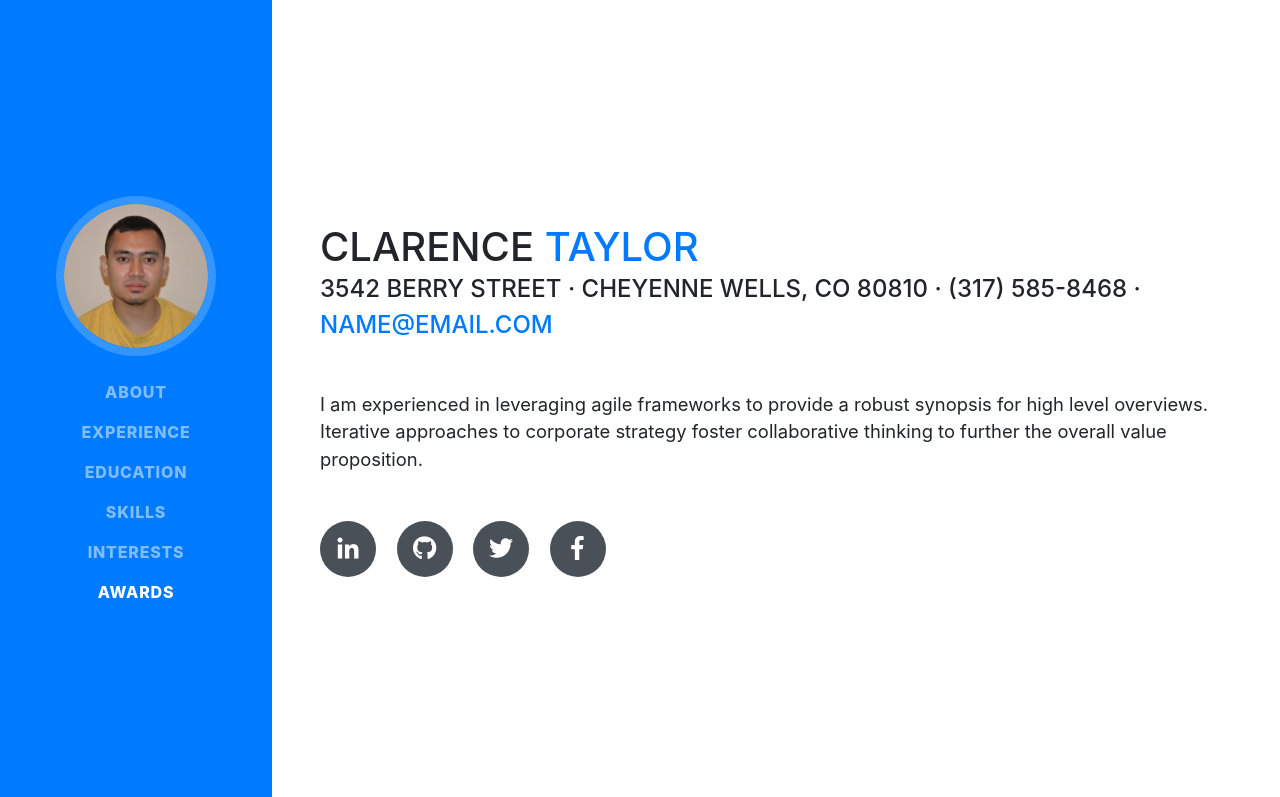
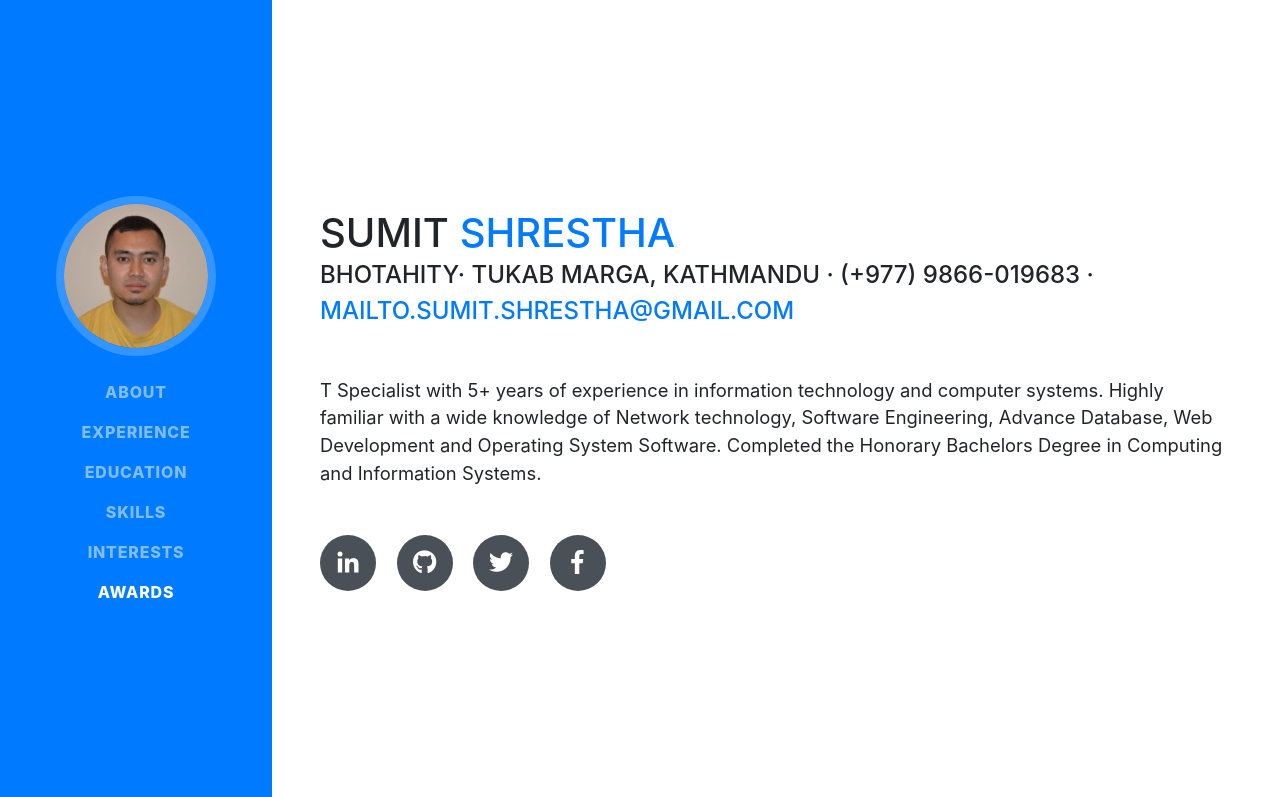
Before and after one commit to 5um17-5/portfolio, a website with bundled scripts: page index.html in a window 1280 px wide. Shown: the top 797 px of the page. Built offline with nearby package versions, Linux system fonts and the light colour scheme; a web font is replaced by a local one.

Commit message:
changes basic

```diff
--- a/index.html
+++ b/index.html
@@ -63,18 +63,18 @@
 
       <section class="resume-section p-3 p-lg-5 d-flex d-column" id="about">
         <div class="my-auto">
-          <h1 class="mb-0">Clarence
-            <span class="text-primary">Taylor</span>
+          <h1 class="mb-0">Sumit
+            <span class="text-primary">Shrestha</span>
           </h1>
-          <div class="subheading mb-5">3542 Berry Street · Cheyenne Wells, CO 80810 · (317) 585-8468 ·
-            <a href="mailto:name@email.com">name@email.com</a>
+          <div class="subheading mb-5">Bhotahity· Tukab marga, Kathmandu · (+977) 9866-019683 ·
+            <a href="mailto:mailto.sumit.shrestha@gmail.com">mailto.sumit.shrestha@gmail.com</a>
           </div>
-          <p class="lead mb-5">I am experienced in leveraging agile frameworks to provide a robust synopsis for high level overviews. Iterative approaches to corporate strategy foster collaborative thinking to further the overall value proposition.</p>
+          <p class="lead mb-5">T Specialist with 5+ years of experience in information technology and computer systems. Highly familiar with a wide knowledge of Network technology, Software Engineering, Advance Database, Web Development and Operating System Software. Completed the Honorary Bachelors Degree in Computing and Information Systems.</p>
           <div class="social-icons">
-            <a href="#">
+            <a href="https://www.linkedin.com/in/shresthasumit">
               <i class="fab fa-linkedin-in"></i>
             </a>
-            <a href="#">
+            <a href="https://www.5um17-5.github.io">
               <i class="fab fa-github"></i>
             </a>
             <a href="#">
```
